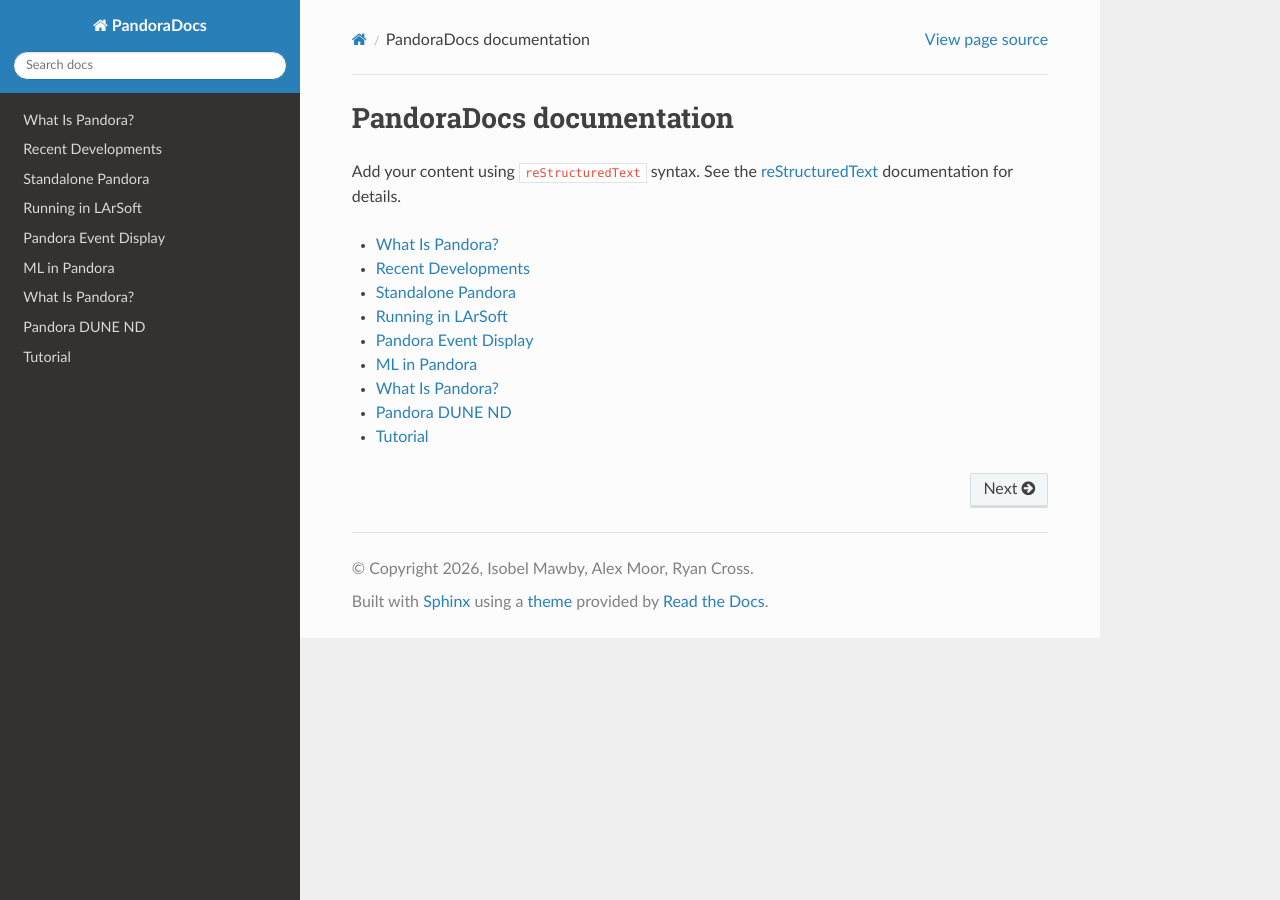
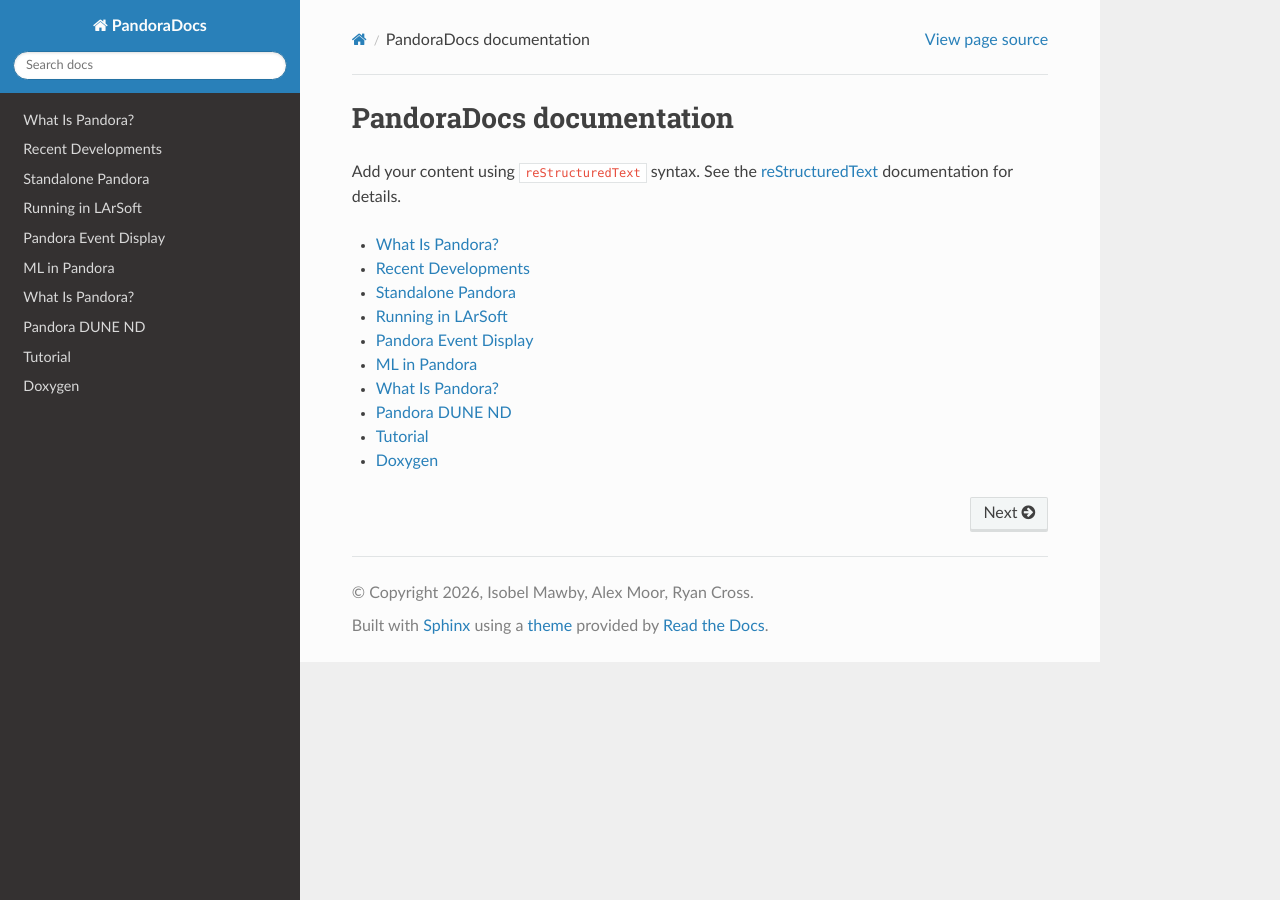
Before and after one commit to imawby/PandoraDocumentation, a Sphinx documentation site: the page built from docs/source/index.rst, in a window 1280 px wide. Built offline with Sphinx 7.4.7 and the Read the Docs theme 3.1.0, drawn with Linux system fonts in a browser that asks for light colours.

Commit message:
Add link to doxygen.

```diff
--- a/docs/source/index.rst
+++ b/docs/source/index.rst
@@ -23,4 +23,5 @@ documentation for details.
    PandoraND
    PandoraMetrics
    Tutorial
+   Doxygen <https://crossr.github.io/PandoraDocumentation/dev/>
 ..
```
